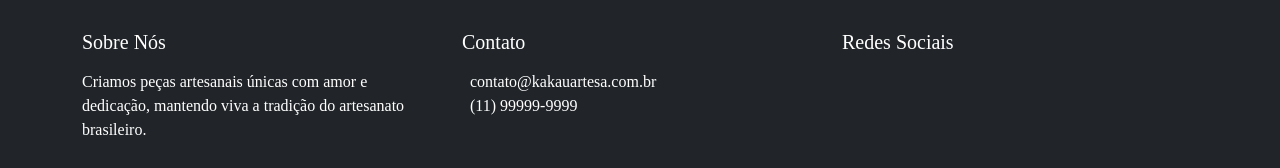
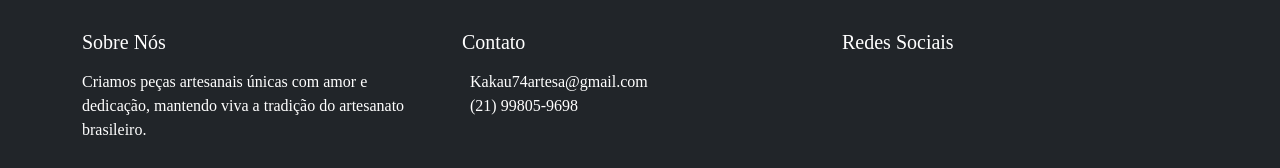
Before and after one commit to frtzada/kakau-artesa-react, a React (Create React App) app: page / in a window 1280 px wide. Shown: the part 2751-2919 px from the top of the page. Built offline with nearby package versions, Linux system fonts and the light colour scheme.

Commit message:
Atualiza informações de contato e redes sociais

```diff
--- a/src/components/Contato/index.tsx
+++ b/src/components/Contato/index.tsx
@@ -1,6 +1,6 @@
 import React from 'react';
 import { Row, Col } from 'react-bootstrap';
-import { socialLinks } from '../../data';
+import { socialLinks, contatoInfo } from '../../data';
 
 const Contato: React.FC = () => {
   return (
@@ -13,7 +13,7 @@ const Contato: React.FC = () => {
           </p>
           <div className="d-flex justify-content-center gap-4 mb-5">
             <a
-              href="https://wa.me/5511999999999"
+              href={`https://wa.me/${contatoInfo.whatsapp}`}
               className="btn btn-success btn-lg"
               target="_blank"
               rel="noopener noreferrer"
@@ -22,7 +22,7 @@ const Contato: React.FC = () => {
               WhatsApp
             </a>
             <a
-              href="mailto:contato@kakauartesa.com.br"
+              href={`mailto:${contatoInfo.email}`}
               className="btn btn-primary btn-lg"
             >
               <i className="far fa-envelope me-2"></i>
--- a/src/components/Footer/index.tsx
+++ b/src/components/Footer/index.tsx
@@ -1,6 +1,6 @@
 import React from 'react';
 import { Container, Row, Col } from 'react-bootstrap';
-import { socialLinks } from '../../data';
+import { socialLinks, contatoInfo } from '../../data';
 
 const Footer: React.FC = () => {
   return (
@@ -18,10 +18,10 @@ const Footer: React.FC = () => {
             <h3 className="h5 mb-3">Contato</h3>
             <p>
               <i className="far fa-envelope me-2"></i>
-              contato@kakauartesa.com.br
+              {contatoInfo.email}
               <br />
               <i className="fab fa-whatsapp me-2"></i>
-              (11) 99999-9999
+              {contatoInfo.telefone}
             </p>
           </Col>
           <Col lg={4}>
--- a/src/data/index.ts
+++ b/src/data/index.ts
@@ -32,19 +32,13 @@ export const socialLinks: SocialLink[] = [
   {
     id: 'instagram',
     icon: 'fab fa-instagram',
-    link: 'https://instagram.com/kakauartesa',
+    link: 'https://www.instagram.com/kakau_artesa/',
     label: 'Instagram'
-  },
-  {
-    id: 'facebook',
-    icon: 'fab fa-facebook',
-    link: 'https://facebook.com/kakauartesa',
-    label: 'Facebook'
-  },
-  {
-    id: 'pinterest',
-    icon: 'fab fa-pinterest',
-    link: 'https://pinterest.com/kakauartesa',
-    label: 'Pinterest'
   }
 ];
+
+export const contatoInfo = {
+  email: 'Kakau74artesa@gmail.com',
+  telefone: '(21) 99805-9698',
+  whatsapp: '5521998059698'
+};
```
